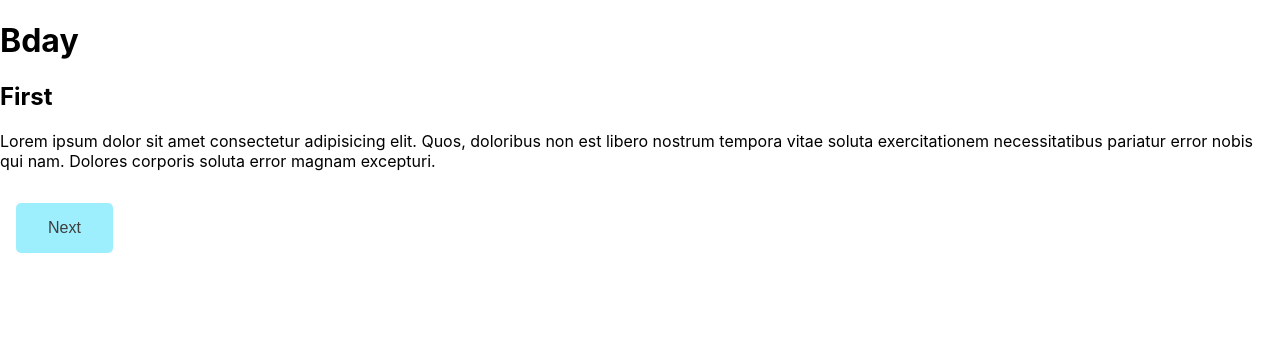
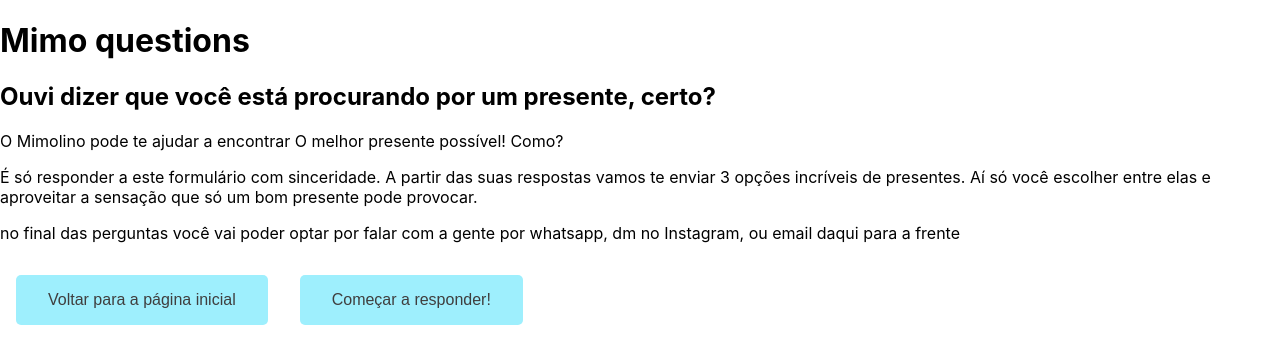
Before and after one commit to RaviCampos/mimo-front, a React (Create React App) app: page /mimo-form in a window 1280 px wide. Shown: the top 364 px of the page. Built offline with nearby package versions, Linux system fonts and the light colour scheme.

Commit message:
hello from mimoform

```diff
--- a/src/components/pages/MimoForm.js
+++ b/src/components/pages/MimoForm.js
@@ -6,55 +6,35 @@
 import Hello from "./questions/Hello";
 import NameQ from "./questions/NameQ";
 import OccasionQ from "./questions/bday/individual-questions/OccasionQ";
-import YearsQ from "./questions/bday/individual-questions/YearsQ";
-import RelationQ from "./questions/bday/individual-questions/RelationQ";
 import Bday from "./questions/bday/Bday"
 
 function MimoForm() {
 
-    const [ page, setPage ] = useState({section: "bday", index: 0});
+    // const [ page, setPage ] = useState({section: "bday", index: 0});
 
-    const [ names, setNames ] = useState({gifter: "", gifted: ""});
-    const [ occasion, setOccasion ] = useState("não preciso de ocasiões");
+    // const [ names, setNames ] = useState({gifter: "", gifted: ""});
+    // const [ occasion, setOccasion ] = useState("não preciso de ocasiões");
 
-    const [ age, setAge ] = useState("");
-    const [ relation, setRelation ] = useState("");
+    const [ occasion, setOccasion ] = useState(null);
+    const [ page, setPage ] = useState(0);
+
+    const [ gifterName, setGifterName ] = useState("")
+
+    const [ bDay, setBDay] = useState(null)
 
     let Question;
     let tools;
-    // helper, input: object {stateName: what to become}
-    // const obj = {
-    //     names: {gifter: "Maria", gifted: "Ana"},
-    //     page: 3
-    // }
-    // const stateSetter = (changes) => {
-    //     const cheatSheet = {
-    //         page: (pageNumber) => {
-    //             setPage(pageNumber)
-    //         },
-    //         names: ({gifter, gifted}) => {
-    //             setNames({gifter, gifted})
-    //         }
-    //     }
-    //     const keys = Object.keys(changes);
-    //     for (const key of keys) {
-    //         cheatSheet[key](changes[key]);
-    //     }
 
-    // };
-    // stateSetter(obj);
-    // console.log(page, names);
-
-    switch(page.section) {
-        case "inicio":
-            switch(page.index) {
+    switch(occasion) {
+        case null:
+            switch(page) {
                 case 0:
                     Question = Hello;
                     tools = { setPage };
                     break
                 case 1:
                     Question = NameQ;
-                    tools = { setPage, setNames, names};
+                    tools = { setPage, setGifterName, gifterName};
                     break
                 case 2:
                     Question = OccasionQ;
--- a/src/components/pages/questions/Hello.js
+++ b/src/components/pages/questions/Hello.js
@@ -7,13 +7,11 @@
             <h2>Ouvi dizer que você está procurando por um presente, certo?</h2>
             <p>O Mimolino pode te ajudar a encontrar O melhor presente possível! Como?</p>
             <p>É só responder a este formulário com sinceridade. A partir das suas respostas vamos te enviar 3 opções incríveis de presentes. Aí só você escolher entre elas e aproveitar a sensação que só um bom presente pode provocar.</p>
-            <p>no final das perguntas você vai poder optar por falar com a gente por email ou whatsapp daqui para a frente</p>
+            <p>no final das perguntas você vai poder optar por falar com a gente por whatsapp, dm no Instagram, ou email daqui para a frente</p>
+
             <Link to="/"><button>Voltar para a página inicial</button></Link>
+            <button onClick={() => setPage(1)}>Começar a responder!</button>
 
-            <button onClick={() => setPage({section: "inicio", index: 1})}>Começar a responder!</button>
-
-            {/* <button onClick={() => props.setPage("landing")}>Voltar para página inical</button>
-            <button onClick={() => props.setPage("howTo")}>Como funciona o mimolino?</button> */}
         </div>
     )
 }
--- a/src/css/App.css
+++ b/src/css/App.css
@@ -25,11 +25,15 @@
 }
 
 button:focus {
-  outline: none;
+  outline: #1c8da1 auto 2px;
 }
 
 button:active {
   transform: scale(0.99);
+}
+
+a {
+  outline: none;
 }
 
 .remove {
```
